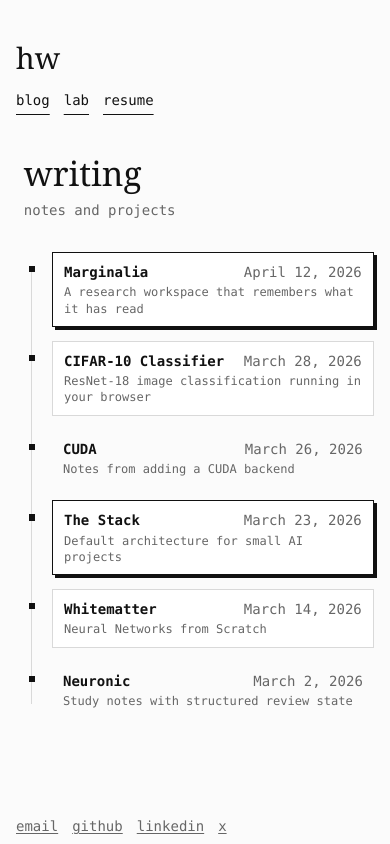
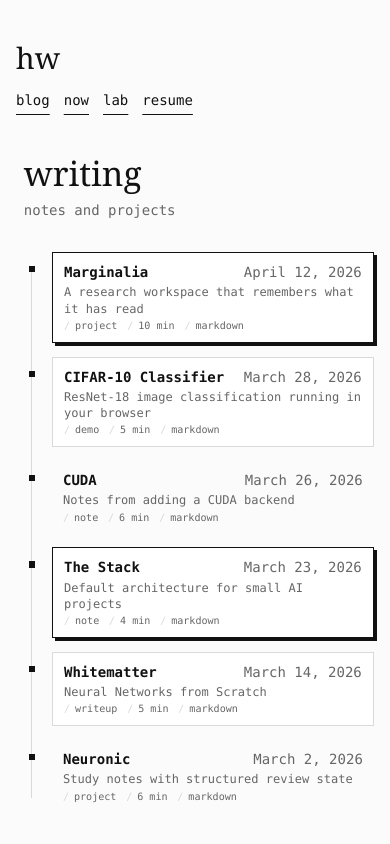
Before and after one commit to hwang2409/hwang2409.github.io, a Next.js app: page /blog in a window 390 px wide. Shown: the top 844 px of the page. Built offline with nearby package versions, Linux system fonts and the light colour scheme.

Commit message:
Add now page and blog metadata

```diff
--- a/content/blog/cifar10-classifier.md
+++ b/content/blog/cifar10-classifier.md
@@ -2,6 +2,7 @@
 title: CIFAR-10 Classifier
 excerpt: ResNet-18 image classification running in your browser
 date: 03/28/2026
+kind: demo
 ---
 
 Upload an image. The model classifies it as one of: airplane, automobile, bird, cat, deer, dog, frog, horse, ship, or truck.
--- a/content/blog/cuda.md
+++ b/content/blog/cuda.md
@@ -2,6 +2,7 @@
 title: CUDA
 excerpt: Notes from adding a CUDA backend
 date: 03/26/2026
+kind: note
 ---
 
 
--- a/content/blog/marginalia.md
+++ b/content/blog/marginalia.md
@@ -2,6 +2,7 @@
 title: Marginalia
 excerpt: A research workspace that remembers what it has read
 date: 04/12/2026
+kind: project
 ---
 
 
--- a/content/blog/neuronic.md
+++ b/content/blog/neuronic.md
@@ -2,6 +2,7 @@
 title: Neuronic
 excerpt: Study notes with structured review state
 date: 03/02/2026
+kind: project
 ---
 
 
--- a/content/blog/stack.md
+++ b/content/blog/stack.md
@@ -2,6 +2,7 @@
 title: The Stack
 excerpt: Default architecture for small AI projects
 date: 03/23/2026
+kind: note
 ---
 
 
--- a/content/blog/whitematter.md
+++ b/content/blog/whitematter.md
@@ -2,6 +2,7 @@
 title: Whitematter
 excerpt: Neural Networks from Scratch
 date: 03/14/2026
+kind: writeup
 ---
 
 
--- a/src/app/blog/page.tsx
+++ b/src/app/blog/page.tsx
@@ -28,6 +28,11 @@ export default function Blog() {
                 </span>
               </span>
               <span className="post-excerpt">{post.excerpt}</span>
+              <span className="post-meta">
+                <span>{post.kind}</span>
+                <span>{post.readingMinutes} min</span>
+                <span>markdown</span>
+              </span>
             </Link>
           </li>
         ))}
--- a/src/app/globals.css
+++ b/src/app/globals.css
@@ -367,6 +367,33 @@ dl {
   line-height: 1.35;
 }
 
+.post-meta {
+  display: flex;
+  flex-wrap: wrap;
+  gap: 0.35rem 0.7rem;
+  color: var(--muted);
+  font-size: 0.72rem;
+  line-height: 1.35;
+  max-height: 0;
+  opacity: 0;
+  overflow: hidden;
+  transform: translateY(-0.15rem);
+  transition: max-height 120ms ease, opacity 120ms ease, transform 120ms ease;
+}
+
+.post-meta span::before {
+  content: "/";
+  margin-right: 0.35rem;
+  color: var(--border);
+}
+
+.post-link:hover .post-meta,
+.post-link:focus-visible .post-meta {
+  max-height: 1.4rem;
+  opacity: 1;
+  transform: translateY(0);
+}
+
 .post-header {
   margin-bottom: 4rem;
 }
@@ -580,6 +607,10 @@ dl {
   margin-bottom: 1rem;
 }
 
+.prose [id^="sidenote-target-"] {
+  position: relative;
+}
+
 .prose img {
   max-width: 100%;
   height: auto;
@@ -1292,11 +1323,25 @@ dl {
 }
 
 .sidenote-ref {
-  color: var(--muted);
-  font-size: 0.72em;
+  position: absolute;
+  left: -1.35rem;
+  top: 0.12rem;
+  display: inline-grid;
+  width: 0.85rem;
+  height: 0.85rem;
+  place-items: center;
+  color: var(--muted);
+  font-size: 0.82rem;
   font-weight: 400;
+  line-height: 1;
   text-decoration: none;
-  vertical-align: super;
+}
+
+.sidenote-ref:hover,
+.sidenote-ref:focus-visible {
+  color: var(--foreground);
+  text-decoration: underline;
+  text-underline-offset: 2px;
 }
 
 .sidenote-backref {
@@ -1395,6 +1440,10 @@ dl {
 }
 
 @media (prefers-reduced-motion: reduce) {
+  .post-meta {
+    transition: none;
+  }
+
   .prediction-meter span {
     transition: none;
   }
@@ -1493,6 +1542,22 @@ dl {
     white-space: normal;
   }
 
+  .post-meta {
+    max-height: none;
+    opacity: 1;
+    overflow: visible;
+    transform: none;
+  }
+
+  .sidenote-ref {
+    position: static;
+    display: inline;
+    width: auto;
+    height: auto;
+    margin-left: 0.25rem;
+    vertical-align: super;
+  }
+
   .lab-workbench-heading {
     align-items: flex-start;
     flex-direction: column;
@@ -1539,3 +1604,12 @@ dl {
     justify-self: start;
   }
 }
+
+@media (hover: none) {
+  .post-meta {
+    max-height: none;
+    opacity: 1;
+    overflow: visible;
+    transform: none;
+  }
+}
--- a/src/components/SiteNav.tsx
+++ b/src/components/SiteNav.tsx
@@ -5,6 +5,7 @@ import { usePathname } from 'next/navigation';
 
 const links = [
   { href: '/blog', label: 'blog' },
+  { href: '/now', label: 'now' },
   { href: '/lab', label: 'lab', aliases: ['/labs'] },
   { href: '/resume', label: 'resume' },
 ];
--- a/src/lib/blog.ts
+++ b/src/lib/blog.ts
@@ -14,6 +14,8 @@ export interface BlogPost {
   title: string;
   date: string;
   excerpt: string;
+  kind: string;
+  readingMinutes: number;
   content: string;
 }
 
@@ -419,7 +421,7 @@ function appendSidenoteRef(target: Element, noteId: string, index: number) {
         href: `#${noteId}`,
         ariaLabel: `Read side note ${index}`,
       },
-      [createText(`[${index}]`)]
+      [createText('+')]
     )
   );
 }
@@ -573,11 +575,15 @@ export function getBlogPost(slug: string): BlogPost | null {
         ? dateValue.toISOString().split('T')[0]
         : String(dateValue || '');
 
+    const words = content.trim().split(/\s+/).filter(Boolean).length;
+
     return {
       slug,
       title: data.title || '',
       date: dateStr,
       excerpt: data.excerpt || '',
+      kind: data.kind || 'note',
+      readingMinutes: Math.max(1, Math.round(words / 220)),
       content: content.trim(),
     };
   } catch (error) {
```
Also changed, not shown: src/app/now/page.tsx (added, +42 -0 lines).
